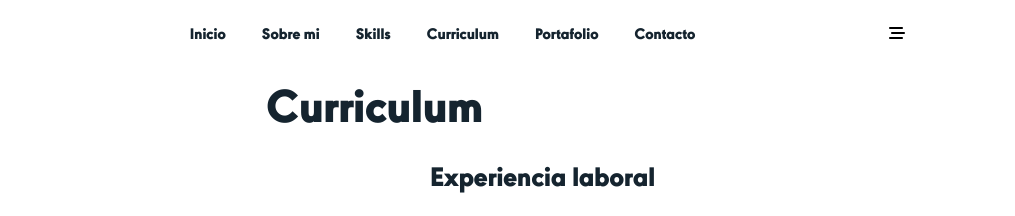
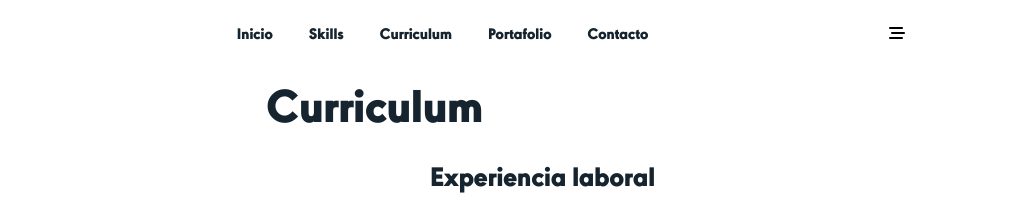
Before and after one commit to zerausdk/portafoliozeraus.io, a plain HTML site: page CurriculumCV.html in a window 1280 px wide. Shown: the top 216 px of the page, 265-1280 px from the left. Drawn offline with Linux system fonts and the light colour scheme; a web font is replaced by a local one.

Commit message:
arreglarpaginas

```diff
--- a/CurriculumCV.html
+++ b/CurriculumCV.html
@@ -18,7 +18,6 @@
             <nav id="nav" class="responsive">
               <ul>
                 <li><a href="index.html" onclick="seleccionar ()">Inicio</a></li>
-                <li><a href="#Sobremi" onclick="seleccionar ()" >Sobre mi</a></li>
                 <li><a href="Skills.html" onclick="seleccionar ()">Skills</a></li>
                 <li><a href="CurriculumCV.html" onclick="seleccionar ()" >Curriculum</a></li>
                 <li><a href="Portafolio.html" onclick="seleccionar ()" >Portafolio</a></li>
```
Also changed, not shown: Portafolio.html (+0 -1 lines), Skills.html (+0 -1 lines), contacto.html (+0 -1 lines), index.html (+0 -1 lines).
